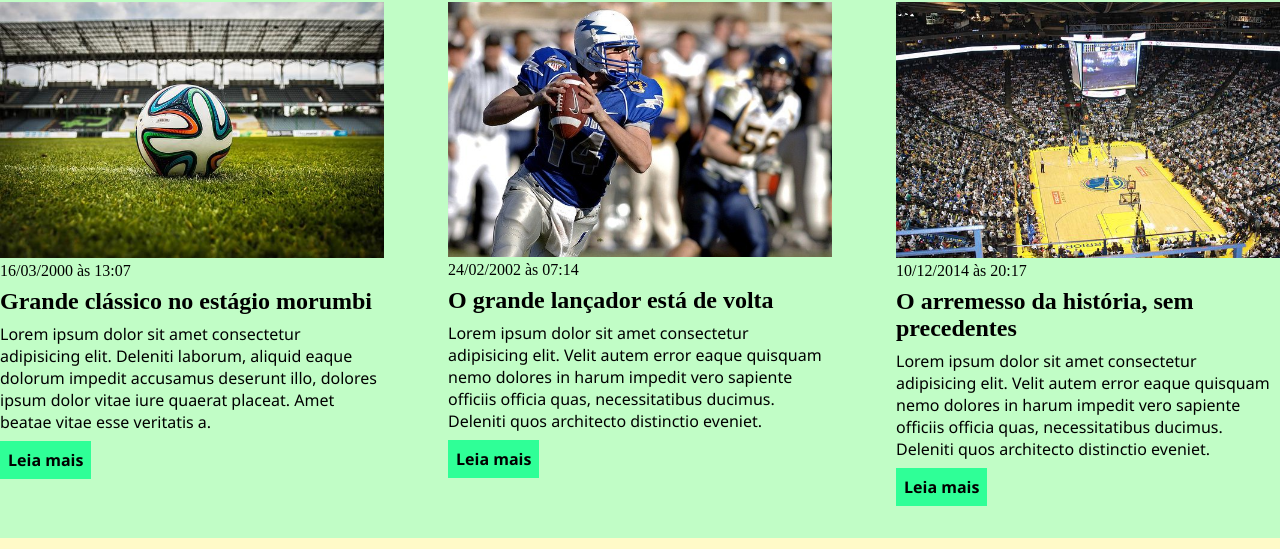
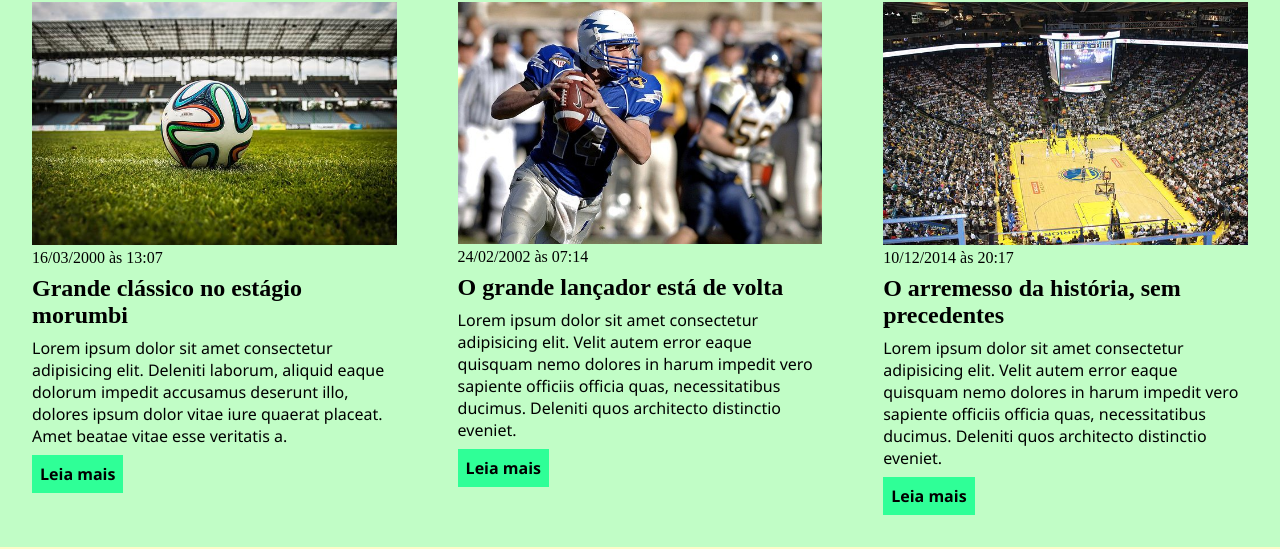
Before and after one commit to vitorgrocha2000/site-noticias, a plain HTML site: page index.html in a window 1280 px wide. Shown: the part 141-690 px from the top of the page. Drawn offline with Linux system fonts and the light colour scheme.

Commit message:
edit wight page for 95%

```diff
--- a/style.css
+++ b/style.css
@@ -33,7 +33,7 @@ header li a:hover {
 }
 
 .container {
-    width: 1280px;
+    width: 95%;
     margin: 0 auto;
 }
 
```
